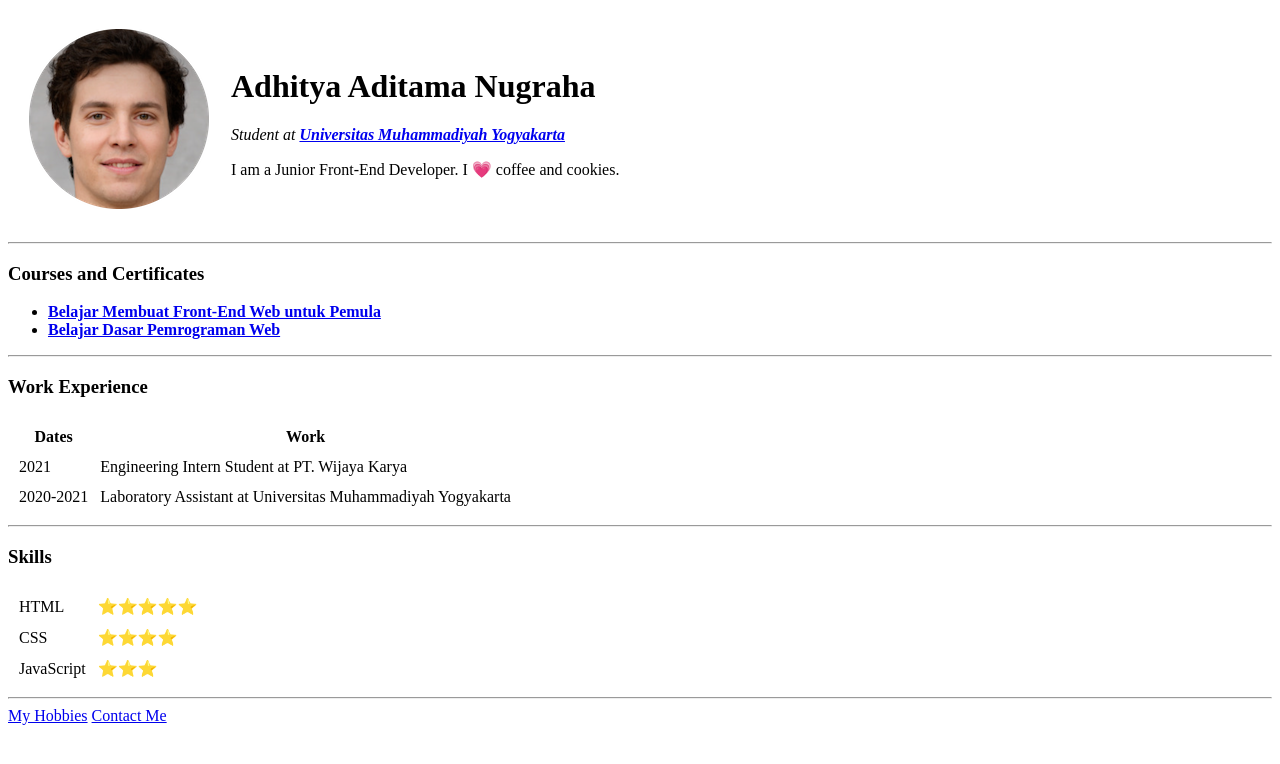
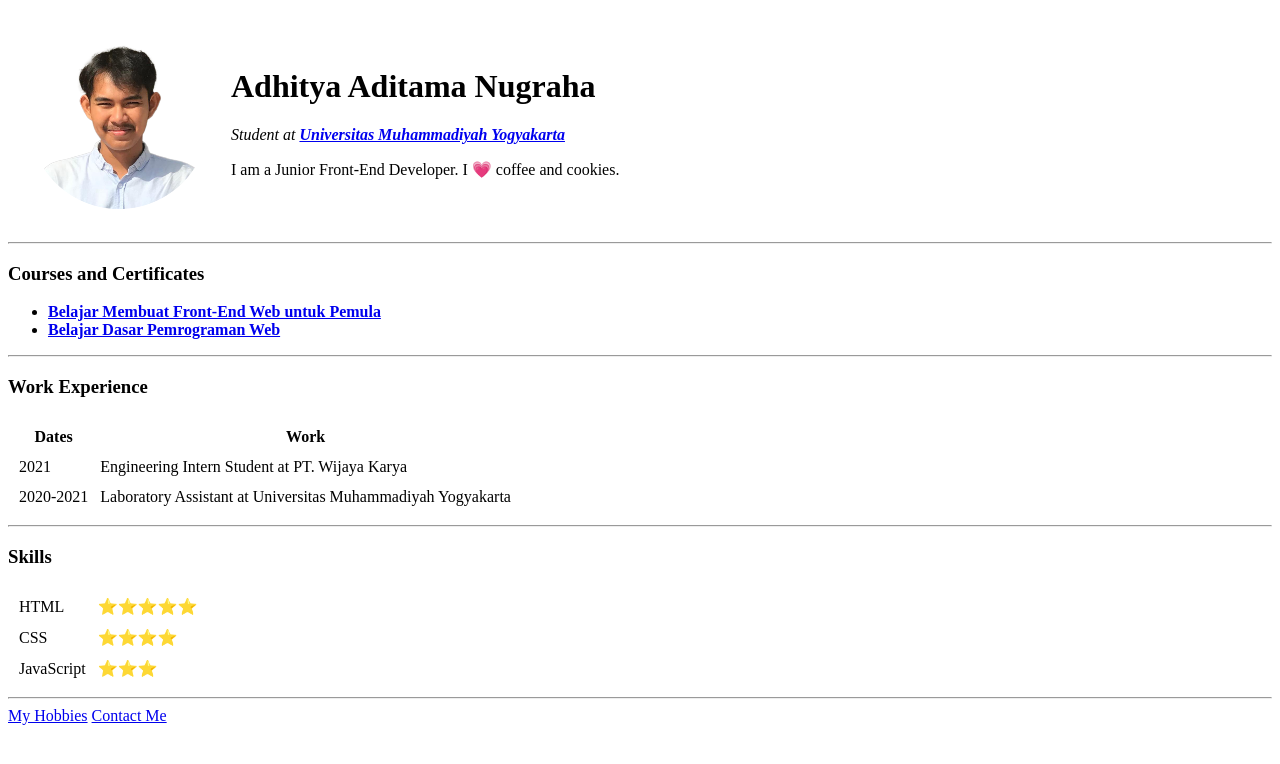
Before and after one commit to aaditamanugraha/cv, a plain HTML site: page index.html in a window 1280 px wide. Drawn offline with Linux system fonts and the light colour scheme.

Commit message:
Update photo profile index.html
Mengganti fake photo profile dengan photo real adit

```diff
--- a/index.html
+++ b/index.html
@@ -11,7 +11,7 @@
       <tr>
         <td>
           <img
-            src="images/fake-human-circle-img.png"
+            src="images/profile-adit-circle.png"
             alt="adit profile picture"
           />
         </td>
```
